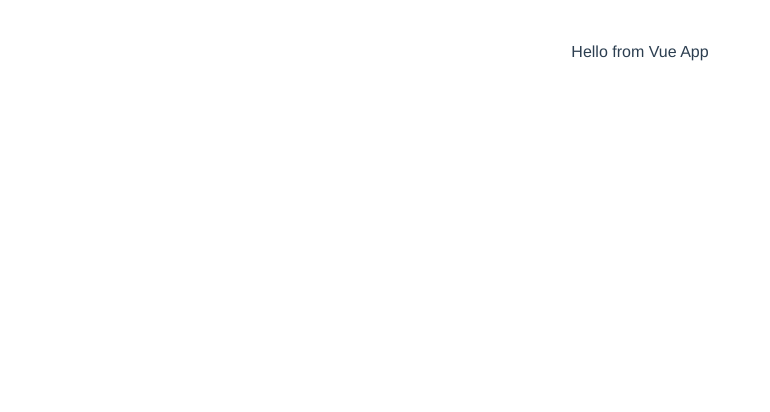
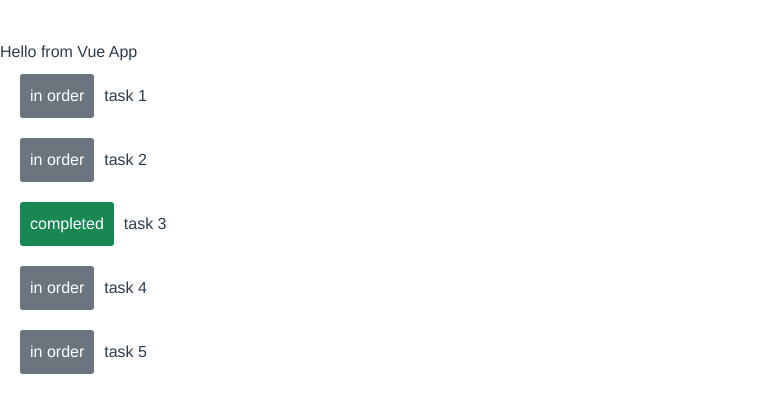
Before and after one commit to thevaykin/kokoc-vue, a Vue app: page / in a window 1280 px wide. Shown: the top 412 px of the page, without its empty margins (0-770 px from the left). Built offline with nearby package versions, Linux system fonts and the light colour scheme.

Commit message:
task2: сделал кнопки, цвет и текст зависят от данных

```diff
--- a/src/App.vue
+++ b/src/App.vue
@@ -1,21 +1,37 @@
 <template>
   <div id="app">
     {{message}}
+    <ul class="todo-btns">
+      <TodoItem
+        v-for="todo in todoItems"
+        v-bind:key="todo.id"
+        v-bind:id="todo.id"
+        v-bind:text="todo.text"
+        v-bind:done="todo.done"
+      ></TodoItem>
+    </ul>
   </div>
 </template>
 
 <script>
-// import TodoItem from './components/TodoItem.vue'
+import TodoItem from './components/TodoItem.vue'
 
 export default {
   name: 'App',
   data() {
     return {
-      message: 'Hello from Vue App'
+      message: 'Hello from Vue App',
+      todoItems: [
+        { id: 1, text: 'task 1', done: false },
+        { id: 2, text: 'task 2', done: false },
+        { id: 3, text: 'task 3', done: true },
+        { id: 4, text: 'task 4', done: false },
+        { id: 5, text: 'task 5', done: false },
+      ],
     }
   },
   components: {
-    // TodoItem
+    TodoItem
 }
 }
 </script>
@@ -25,8 +41,11 @@
   font-family: Avenir, Helvetica, Arial, sans-serif;
   -webkit-font-smoothing: antialiased;
   -moz-osx-font-smoothing: grayscale;
-  text-align: center;
   color: #2c3e50;
   margin-top: 40px;
 }
+
+.todo-btns {
+  padding: 0;
+}
 </style>
--- a/src/components/TodoItem.vue
+++ b/src/components/TodoItem.vue
@@ -1,31 +1,35 @@
 <template>
-  <div class="hello">
-
-  </div>
+  <li class="todoItem">
+    <button
+      class="todoItem__btn"
+      v-bind:class="done ? 'btn-success' : 'btn-secondary'"
+    >
+    {{this.done ? "completed" : "in order"}}
+    </button>
+    <span class="task-number" v-text="text"></span>
+  </li>
 </template>
 
 <script>
+
 export default {
-  name: 'TodoItem'
+  props: {
+    id: Number,
+    text: String,
+    done: Boolean,
+  },
 }
 </script>
 
 <style scoped>
-h3 {
-  margin: 40px 0 0;
-}
-
-ul {
-  list-style-type: none;
-  padding: 0;
-}
-
 li {
-  display: inline-block;
   margin: 0 10px;
 }
 
-a {
-  color: #42b983;
+.todoItem__btn {
+  margin: 10px;
+  border: 0;
+  border-radius: 3px;
+  padding: 10px;
 }
 </style>
```
